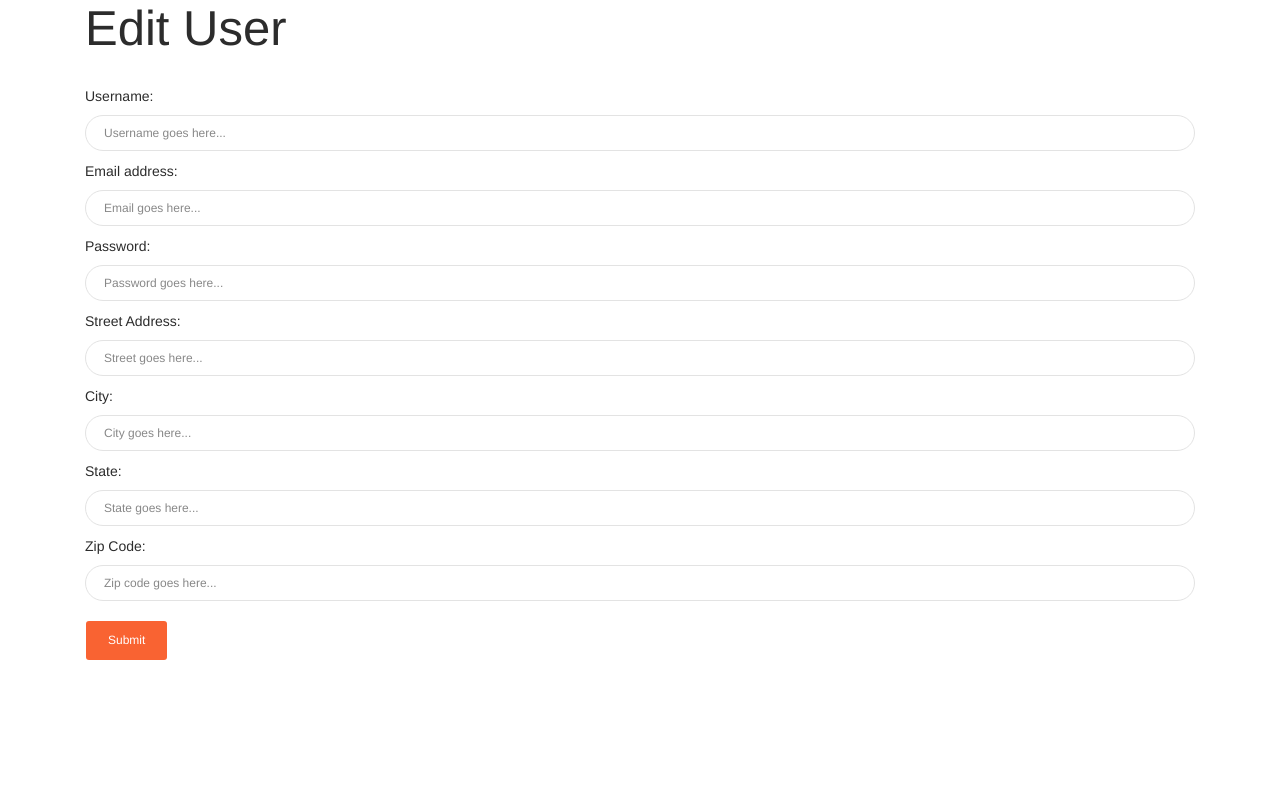
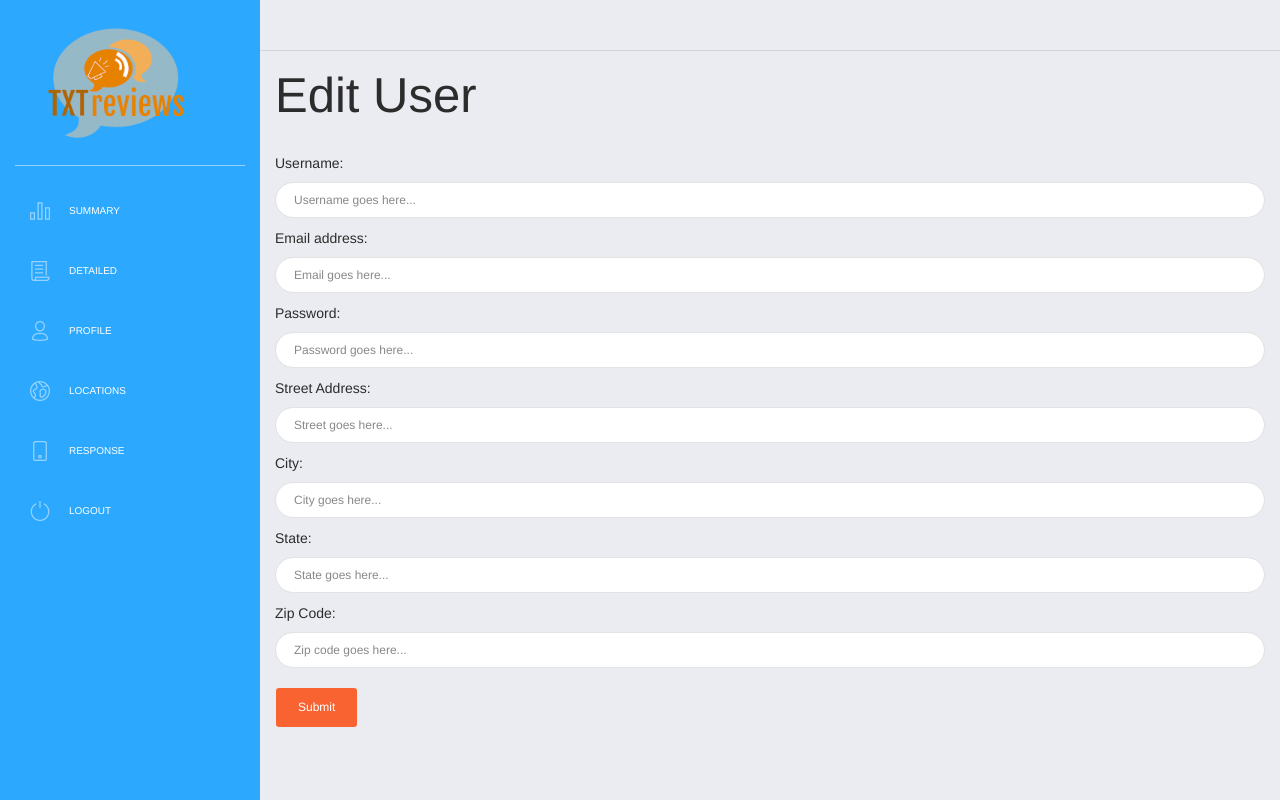
Before and after one commit to brianturk/textreview, a React (Create React App) app in the folder client/: page /edituser in a window 1280 px wide. Built offline with nearby package versions, Linux system fonts and the light colour scheme; what moment-range would draw is missing.

Commit message:
fix redirect from / to /dashboard since there in no data in /

```diff
--- a/client/src/index.js
+++ b/client/src/index.js
@@ -4,7 +4,7 @@ import './index.css';
 import App from './App';
 
 import registerServiceWorker from './registerServiceWorker';
-import { Route, BrowserRouter as Router, Switch } from 'react-router-dom';
+import { Route, BrowserRouter as Router, Switch, Redirect } from 'react-router-dom';
 import axios from "axios";
 
 // Our Components
@@ -35,7 +35,7 @@ ReactDOM.render(
     <Router>
         <div>
             <Switch>
-            <Route exact path="/" component={App} />
+            <Route exact path="/" render={()=><Redirect to="/dashboard" />} />
             <Route exact path="/login" component={Login} />
             <Route exact path="/signup" component={Signup} />
             <Route exact path="/profile" component={Profile} />
--- a/client/src/pages/EditUser.js
+++ b/client/src/pages/EditUser.js
@@ -1,6 +1,10 @@
 import React, {Component} from 'react';
 import AuthService from './../components/AuthService';
 import API from './../utils/API';
+
+import Sidebar from './../components/Sidebar/Sidebar.jsx';
+import dashboardRoutes from "./../dashboard/routes/dashboard.jsx";
+import Header from './../components/Header/Header.jsx';
 
 class EditUser extends Component {
   constructor() {
@@ -35,6 +39,11 @@ class EditUser extends Component {
 
   render() {
     return (
+      <div className="wrapper">
+      <Sidebar {...this.props} routes={dashboardRoutes} />
+      <div className="main-panel" ref="mainPanel">
+        <div style={{ marginBottom: "50px" }}><Header dashColor={"black"} {...this.props} /></div>
+        <hr />
       <div className="container">
 
         <h1>Edit User</h1>
@@ -107,6 +116,8 @@ class EditUser extends Component {
           <button type="submit" className="btn btn-primary">Submit</button>
         </form>
       </div>
+      </div>
+      </div>
     );
   }
 }
```
